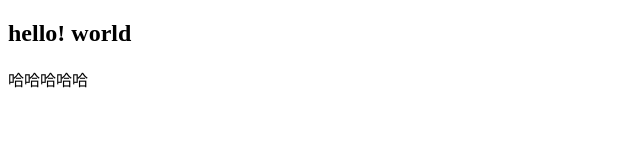
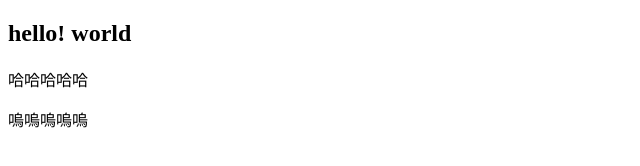
Before and after one commit to YING-YING-LIN/YING-YING0716, a plain HTML site: page hello.html in a window 1280 px wide. Shown: the whole page, without its empty margins (0-640 px from the left). Drawn offline with Linux system fonts and the light colour scheme.

Commit message:
feat:新增嗚嗚嗚嗚

```diff
--- a/hello.html
+++ b/hello.html
@@ -8,6 +8,7 @@
 <body>
     <h2>hello! world</h2>
     <p>哈哈哈哈哈</p>
+    <p>嗚嗚嗚嗚嗚</p>
 
 </body>
 </html>
```
